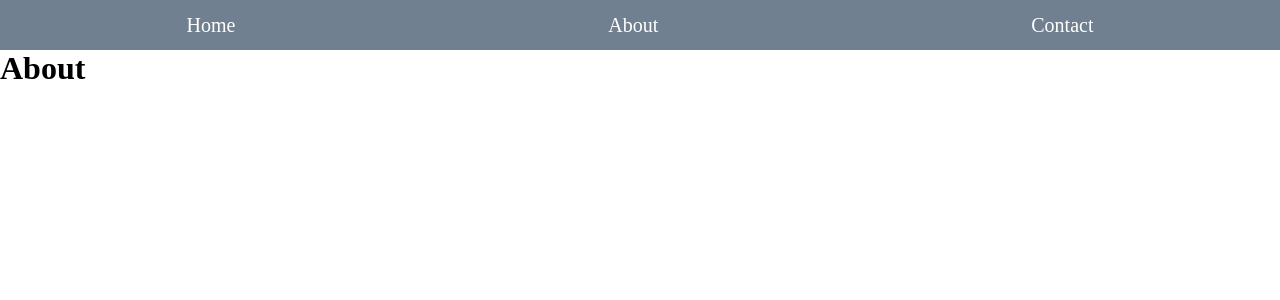
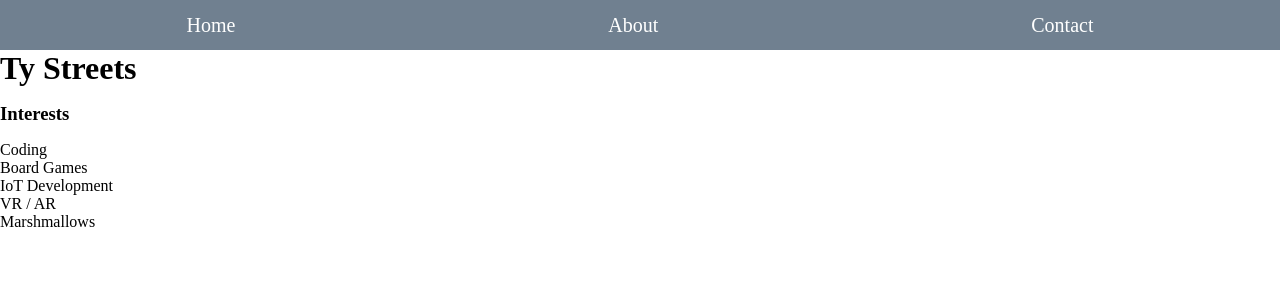
Before and after one commit to Sgissa/first-next-app, a Next.js app: page /about in a window 1280 px wide. Shown: the top 300 px of the page. Built offline with nearby package versions, Linux system fonts and the light colour scheme.

Commit message:
added content to about page

```diff
--- a/src/app/about/page.js
+++ b/src/app/about/page.js
@@ -17,7 +17,15 @@ export default function About() {
           </li>
         </ul>
       </nav>
-      <h1>About</h1>
+      <h1>Ty Streets</h1>
+      <h3>Interests</h3>
+      <ul>
+        <li>Coding</li>
+        <li>Board Games</li>
+        <li>IoT Development</li>
+        <li>VR / AR</li>
+        <li>Marshmallows</li>
+      </ul>
     </main>
   );
 }
```
